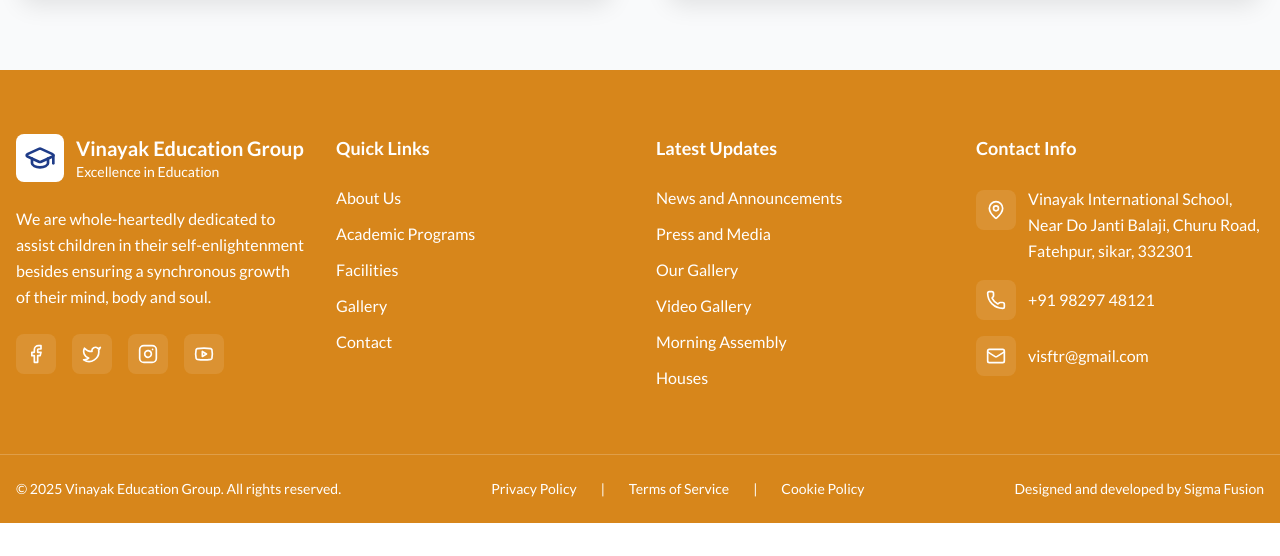
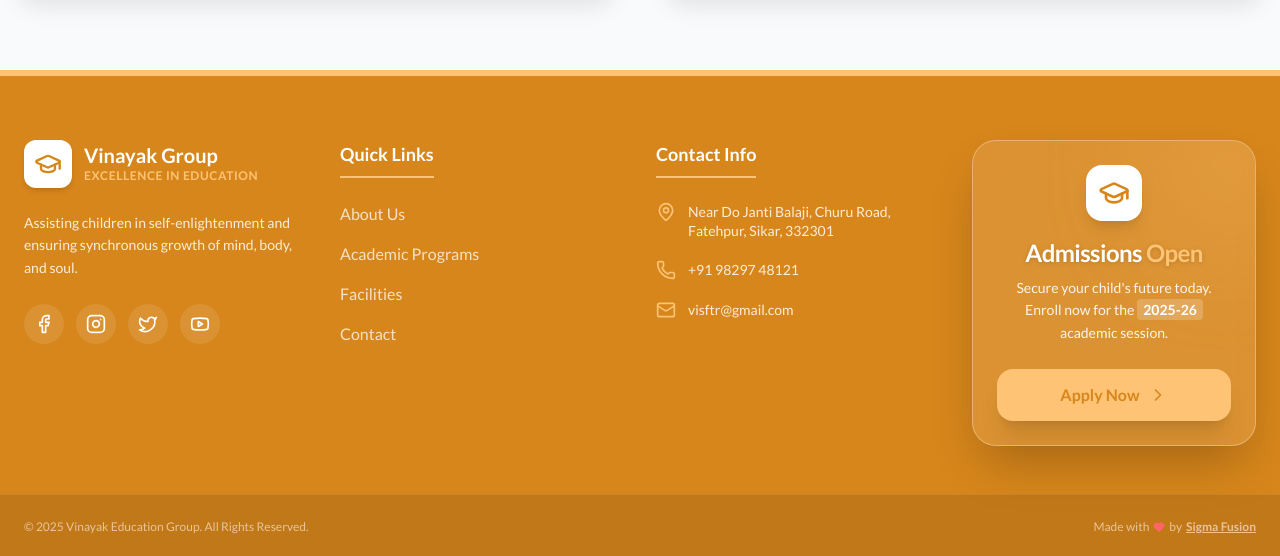
Before and after one commit to kumawatboy028/vinayakSchool, a Next.js app: page / in a window 1280 px wide. Shown: the part 6192-6748 px from the top of the page. Before the commit the page ends 6715 px from the top, so only its background shows below. Built offline with nearby package versions, Linux system fonts and the light colour scheme.

Commit message:
updated the footer

```diff
--- a/components/Layout/Footer/index.tsx
+++ b/components/Layout/Footer/index.tsx
@@ -10,193 +10,177 @@
   Phone,
   Mail,
   GraduationCap,
+  ChevronRight,
+  Heart,
 } from "lucide-react";
+import Link from "next/link";
 
 const Footer = () => {
   const quickLinks = [
-    { name: "About Us", href: "#about" },
-    { name: "Academic Programs", href: "#programs" },
-    { name: "Facilities", href: "#facilities" },
-    { name: "Gallery", href: "#gallery" },
-    { name: "Contact", href: "#contact" },
-  ];
-
-  const latestUpdates = [
-    { name: "News and Announcements", href: "/updates/news" },
-    { name: "Press and Media", href: "/updates/news" },
-    { name: "Our Gallery", href: "/updates/news" },
-    { name: "Video Gallery", href: "/updates/news" },
-    { name: "Morning Assembly", href: "/updates/news" },
-    { name: "Houses", href: "/updates/news" },
+    { name: "About Us", href: "/about-us" },
+    { name: "Academic Programs", href: "/academics/curriculum" },
+    { name: "Facilities", href: "/facilities/sports-and-yoga" },
+    { name: "Contact", href: "/#contact-section" },
   ];
 
   const socialLinks = [
-    {
-      name: "Facebook",
-      icon: Facebook,
-      href: "#",
-      color: "hover:text-blue-400",
-    },
-    { name: "Twitter", icon: Twitter, href: "#", color: "hover:text-sky-400" },
+    { name: "Facebook", icon: Facebook, href: "#", color: "hover:bg-blue-600" },
     {
       name: "Instagram",
       icon: Instagram,
       href: "#",
-      color: "hover:text-pink-400",
+      color: "hover:bg-pink-600",
     },
-    { name: "YouTube", icon: Youtube, href: "#", color: "hover:text-red-400" },
-  ];
-
-  const legalLinks = [
-    { name: "Privacy Policy", href: "#privacy" },
-    { name: "Terms of Service", href: "#terms" },
-    { name: "Cookie Policy", href: "#cookies" },
+    { name: "Twitter", icon: Twitter, href: "#", color: "hover:bg-sky-500" },
+    { name: "YouTube", icon: Youtube, href: "#", color: "hover:bg-red-600" },
   ];
 
   return (
     <footer className="bg-[#d7861b] text-white">
-      {/* Main Footer Content */}
-      <div className="max-w-7xl mx-auto px-4 py-16">
-        <div className="grid grid-cols-1 md:grid-cols-2 lg:grid-cols-4 gap-8">
-          {/* Company Info */}
-          <div className="lg:col-span-1">
-            <div className="flex items-center gap-3 mb-6">
-              <div className="w-12 h-12 bg-white rounded-lg flex items-center justify-center">
-                <GraduationCap className="w-8 h-8 text-[#1f3c88]" />
+      {/* Top Decoration */}
+      <div className="h-1.5 w-full bg-[#fec375]"></div>
+
+      <div className="max-w-7xl mx-auto px-6 pt-16 pb-12">
+        <div className="grid grid-cols-1 sm:grid-cols-2 lg:grid-cols-4 gap-12 lg:gap-8">
+          {/* 1. School Info */}
+          <div className="space-y-6 text-center sm:text-left">
+            <div className="flex items-center justify-center sm:justify-start gap-3">
+              <div className="w-12 h-12 bg-white rounded-xl flex items-center justify-center shadow-md">
+                <GraduationCap className="w-7 h-7 text-[#d7861b]" />
               </div>
-              <div>
-                <h3 className="text-xl font-bold">Vinayak Education Group</h3>
-                <p className="text-white text-sm">Excellence in Education</p>
+              <div className="text-left">
+                <h3 className="text-xl font-bold leading-tight">
+                  Vinayak Group
+                </h3>
+                <p className="text-[#fec375] text-xs font-bold uppercase tracking-wider">
+                  Excellence in Education
+                </p>
               </div>
             </div>
-            <p className="text-white mb-6 leading-relaxed">
-              We are whole-heartedly dedicated to assist children in their
-              self-enlightenment besides ensuring a synchronous growth of their
-              mind, body and soul.
+            <p className="text-orange-50/90 leading-relaxed text-sm max-w-sm mx-auto sm:mx-0">
+              Assisting children in self-enlightenment and ensuring synchronous
+              growth of mind, body, and soul.
             </p>
-
-            {/* Social Links */}
-            <div className="flex gap-4">
+            <div className="flex justify-center sm:justify-start gap-3">
               {socialLinks.map((social) => {
-                const IconComponent = social.icon;
+                const Icon = social.icon;
                 return (
                   <a
                     key={social.name}
                     href={social.href}
-                    className={`w-10 h-10 bg-white/10 rounded-lg flex items-center justify-center transition-all duration-200 ${social.color} hover:bg-white/20 hover:scale-110`}
-                    aria-label={social.name}
+                    className={`w-10 h-10 rounded-full bg-white/10 flex items-center justify-center transition-all duration-300 ${social.color} hover:scale-110`}
                   >
-                    <IconComponent className="w-5 h-5" />
+                    <Icon className="w-5 h-5" />
                   </a>
                 );
               })}
             </div>
           </div>
 
-          {/* Quick Links */}
-          <div>
-            <h4 className="text-lg font-semibold mb-6">Quick Links</h4>
-            <ul className="space-y-3">
+          {/* 2. Quick Links */}
+          <div className="text-center sm:text-left">
+            <h4 className="text-lg font-bold mb-6 pb-2 border-b-2 border-[#fec375] inline-block">
+              Quick Links
+            </h4>
+            <ul className="space-y-4">
               {quickLinks.map((link) => (
                 <li key={link.name}>
-                  <a
+                  <Link
                     href={link.href}
-                    className="text-white hover:text-white transition-colors duration-200 hover:translate-x-1 inline-block"
+                    className="group flex items-center justify-center sm:justify-start text-orange-50/80 hover:text-white transition-colors"
                   >
+                    <ChevronRight className="w-4 h-4 mr-1 text-[#fec375] opacity-0 group-hover:opacity-100 transition-all -ml-5 group-hover:ml-0 hidden sm:block" />
                     {link.name}
-                  </a>
+                  </Link>
                 </li>
               ))}
             </ul>
           </div>
 
-          {/* Latest Updates */}
-          <div>
-            <h4 className="text-lg font-semibold mb-6">Latest Updates</h4>
-            <ul className="space-y-3">
-              {latestUpdates.map((latestUpdate) => (
-                <li key={latestUpdate.name}>
-                  <a
-                    href={latestUpdate.href}
-                    className="text-white hover:text-white transition-colors duration-200 hover:translate-x-1 inline-block"
-                  >
-                    {latestUpdate.name}
-                  </a>
-                </li>
-              ))}
-            </ul>
+          {/* 3. Contact Info */}
+          <div className="text-center sm:text-left">
+            <h4 className="text-lg font-bold mb-6 pb-2 border-b-2 border-[#fec375] inline-block">
+              Contact Info
+            </h4>
+            <div className="space-y-5">
+              <div className="flex flex-col sm:flex-row items-center sm:items-start gap-3">
+                <MapPin className="w-5 h-5 text-[#fec375] flex-shrink-0" />
+                <p className="text-sm text-orange-50/90 leading-snug">
+                  Near Do Janti Balaji, Churu Road, Fatehpur, Sikar, 332301
+                </p>
+              </div>
+              <div className="flex flex-col sm:flex-row items-center sm:items-start gap-3">
+                <Phone className="w-5 h-5 text-[#fec375] flex-shrink-0" />
+                <p className="text-sm text-orange-50/90">+91 98297 48121</p>
+              </div>
+              <div className="flex flex-col sm:flex-row items-center sm:items-start gap-3">
+                <Mail className="w-5 h-5 text-[#fec375] flex-shrink-0" />
+                <p className="text-sm text-orange-50/90">visftr@gmail.com</p>
+              </div>
+            </div>
           </div>
 
-          {/* Contact Info */}
-          <div>
-            <h4 className="text-lg font-semibold mb-6">Contact Info</h4>
-            <div className="space-y-4">
-              <div className="flex items-start gap-3">
-                <div className="w-10 h-10 bg-white/10 rounded-lg flex items-center justify-center flex-shrink-0 mt-1">
-                  <MapPin className="w-5 h-5 text-white" />
-                </div>
-                <div>
-                  <p className="text-white leading-relaxed">
-                    Vinayak International School, Near Do Janti Balaji, Churu
-                    Road, Fatehpur, sikar, 332301
-                  </p>
-                </div>
+          {/* 4. Support Card */}
+          <div className="relative group overflow-hidden bg-white/10 backdrop-blur-md p-6 rounded-3xl border border-white/30 text-center shadow-2xl transition-all duration-500 hover:shadow-[#fec375]/30">
+            {/* Decorative Glow Background - Increased opacity for better visibility */}
+            <div className="absolute -top-10 -right-10 w-32 h-32 bg-[#fec375] opacity-30 blur-3xl group-hover:opacity-50 transition-opacity duration-500"></div>
+
+            <div className="relative z-10">
+              {/* Dynamic Icon/Badge - High contrast background */}
+              <div className="inline-flex items-center justify-center w-14 h-14 mb-4 rounded-2xl bg-white text-[#d7861b] shadow-lg transform group-hover:scale-110 group-hover:rotate-3 transition-all duration-300">
+                <GraduationCap className="w-8 h-8" />
               </div>
 
-              <div className="flex items-center gap-3">
-                <div className="w-10 h-10 bg-white/10 rounded-lg flex items-center justify-center flex-shrink-0">
-                  <Phone className="w-5 h-5 text-white" />
-                </div>
-                <div>
-                  <p className="text-white">+91 98297 48121</p>
-                </div>
-              </div>
+              {/* Title - Changed "Open" color to the brighter yellow for readability against the orange bg */}
+              <h4 className="text-2xl font-black text-white mb-2 tracking-tight drop-shadow-sm">
+                Admissions <span className="text-[#fec375]">Open</span>
+              </h4>
 
-              <div className="flex items-center gap-3">
-                <div className="w-10 h-10 bg-white/10 rounded-lg flex items-center justify-center flex-shrink-0">
-                  <Mail className="w-5 h-5 text-white" />
-                </div>
-                <div>
-                  <p className="text-white">visftr@gmail.com</p>
-                </div>
-              </div>
+              {/* Description - Used white with high opacity for better contrast */}
+              <p className="text-sm text-white/90 mb-6 leading-relaxed font-medium">
+                Secure your {`child's`} future today. Enroll now for the{" "}
+                <span className="bg-white/20 px-1.5 py-0.5 rounded text-white font-bold">
+                  2025-26
+                </span>{" "}
+                academic session.
+              </p>
+
+              {/* Button - Added a slight dark shadow to make it pop off the glass card */}
+              <a
+                href="#contact-section"
+                className="relative overflow-hidden inline-flex items-center justify-center w-full py-3.5 px-6 bg-[#fec375] text-[#d7861b] font-black rounded-2xl transition-all duration-300 transform hover:scale-[1.05] hover:bg-white active:scale-95 shadow-xl"
+              >
+                <span className="relative z-10 flex items-center gap-2">
+                  Apply Now
+                  <ChevronRight className="w-5 h-5 group-hover:translate-x-1 transition-transform" />
+                </span>
+
+                {/* Shine Effect Animation */}
+                <div className="absolute top-0 -inset-full h-full w-1/2 z-5 block transform -skew-x-12 bg-gradient-to-r from-transparent to-white/60 opacity-50 group-hover:animate-shine" />
+              </a>
             </div>
           </div>
         </div>
       </div>
 
-      {/* Bottom Bar */}
-      <div className="border-t border-white/20">
-        <div className="max-w-7xl mx-auto px-4 py-6">
-          <div className="flex flex-col md:flex-row justify-between items-center gap-4">
-            {/* Copyright */}
-            <div className="text-white text-sm">
-              © 2025 Vinayak Education Group. All rights reserved.
-            </div>
+      {/* Bottom Copyright Bar */}
+      <div className="bg-black/10 py-6 px-6 border-t border-white/10">
+        <div className="max-w-7xl mx-auto flex flex-col md:flex-row justify-between items-center gap-4">
+          <p className="text-orange-50/60 text-xs text-center">
+            © 2025 Vinayak Education Group. All Rights Reserved.
+          </p>
 
-            {/* Legal Links */}
-            <div className="flex flex-wrap gap-6 text-sm">
-              {legalLinks.map((link, index) => (
-                <React.Fragment key={link.name}>
-                  <a
-                    href={link.href}
-                    className="text-white hover:text-white transition-colors duration-200"
-                  >
-                    {link.name}
-                  </a>
-                  {index < legalLinks.length - 1 && (
-                    <span className="text-white">|</span>
-                  )}
-                </React.Fragment>
-              ))}
-            </div>
-            <div className="text-white text-sm">
-              Designed and developed by{" "}
-              <a href="https://sigmafusion.in/" target="_blank">
-                {" "}
-                {"Sigma Fusion"}
-              </a>
-            </div>
+          <div className="flex items-center gap-1 text-xs text-orange-50/60">
+            <span>Made with</span>
+            <Heart className="w-3 h-3 text-red-400 fill-current" />
+            <span>by</span>
+            <a
+              href="https://sigmafusion.in/"
+              target="_blank"
+              className="hover:text-white font-bold underline decoration-[#fec375]"
+            >
+              Sigma Fusion
+            </a>
           </div>
         </div>
       </div>
```
